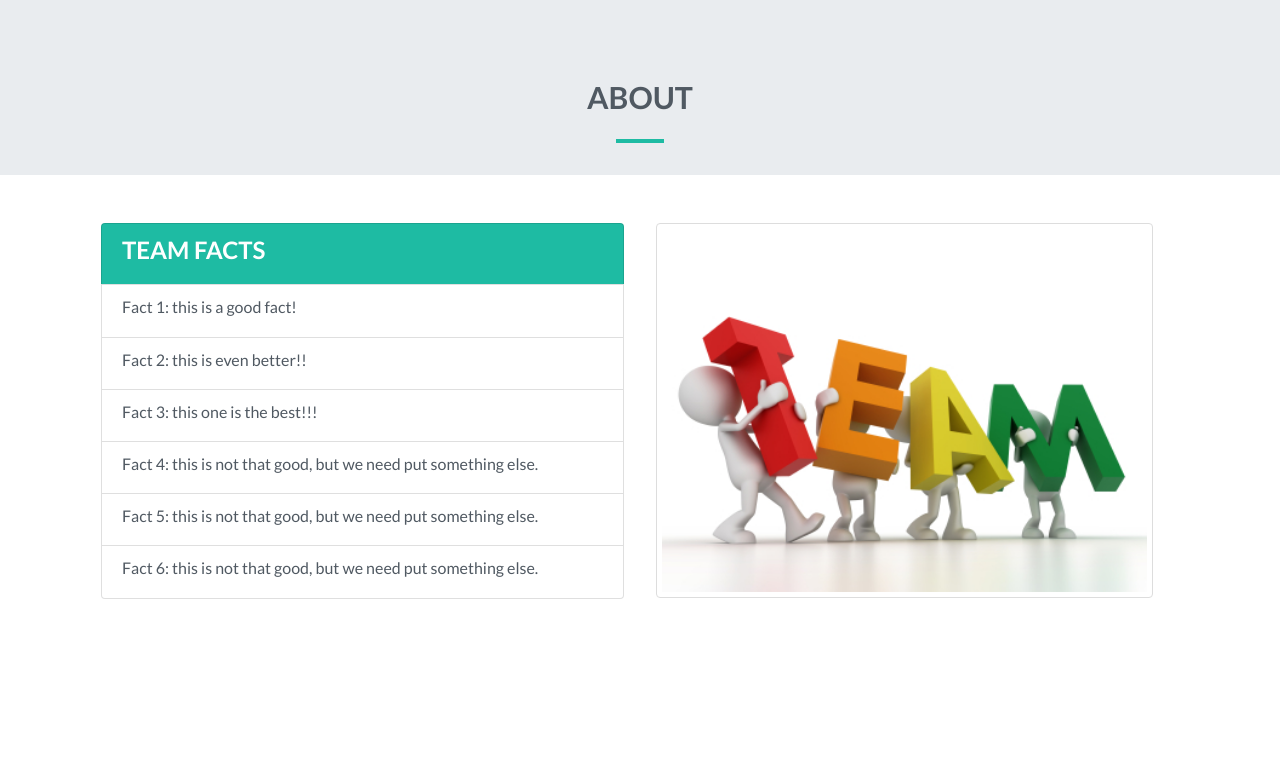
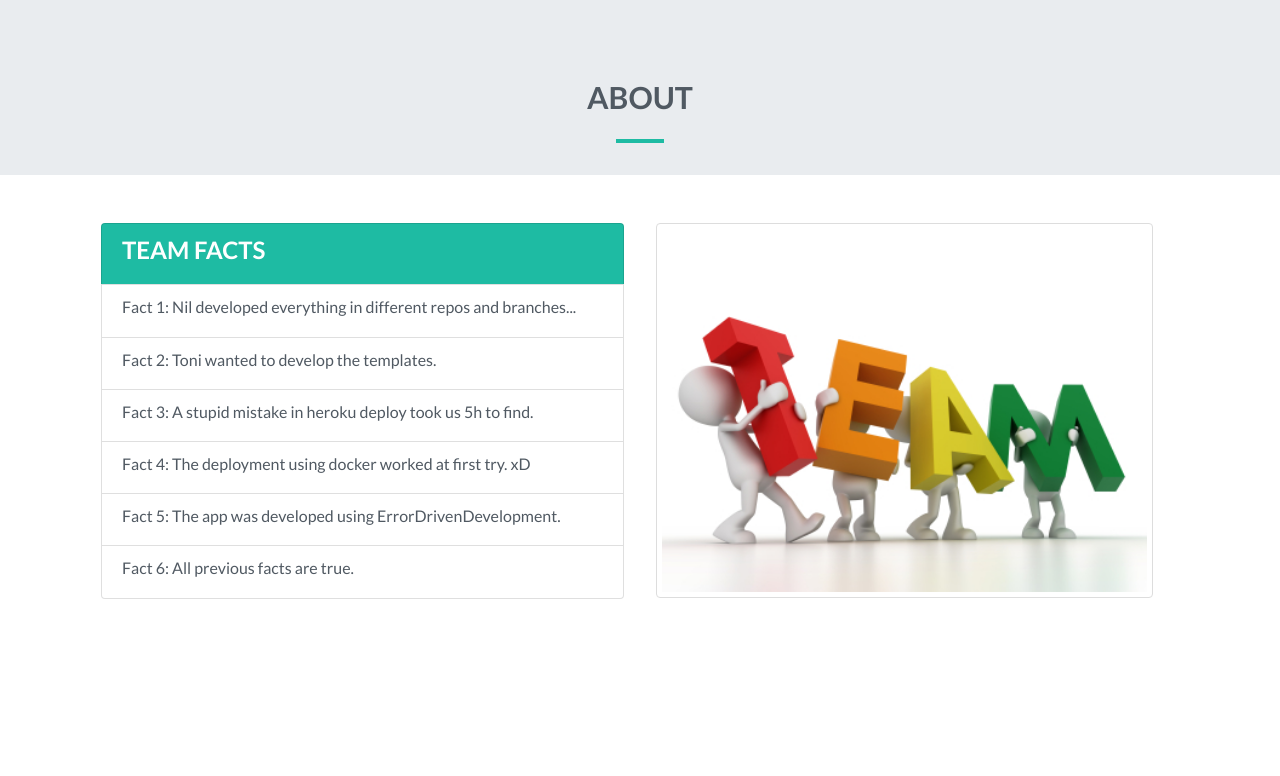
Before and after one commit to JoanPalau/UniversityApp3.0, a Django app: page / in a window 1280 px wide. Shown: the part 801-1577 px from the top of the page. Run offline with Django 3.2, Linux system fonts and the light colour scheme; some libraries are stand-ins or nearby versions.

Commit message:
Added final details in about.

```diff
--- a/univoting/templates/univoting/home.html
+++ b/univoting/templates/univoting/home.html
@@ -69,22 +69,22 @@
                             <h6 class="title-item">Team Facts</h6>
                         </li>
                         <li class="list-group-item">
-                            <h6>Fact 1: this is a good fact!</h6>
+                            <h6>Fact 1: Nil developed everything in different repos and branches...</h6>
                         </li>
                         <li class="list-group-item">
-                            <h6>Fact 2: this is even better!!</h6>
+                            <h6>Fact 2: Toni wanted to develop the templates.</h6>
                         </li>
                         <li class="list-group-item">
-                            <h6>Fact 3: this one is the best!!!</h6>
+                            <h6>Fact 3: A stupid mistake in heroku deploy took us 5h to find.</h6>
                         </li>
                         <li class="list-group-item">
-                            <h6>Fact 4: this is not that good, but we need put something else.</h6>
+                            <h6>Fact 4: The deployment using docker worked at first try. xD</h6>
                         </li>
                         <li class="list-group-item">
-                            <h6>Fact 5: this is not that good, but we need put something else.</h6>
+                            <h6>Fact 5: The app was developed using ErrorDrivenDevelopment.</h6>
                         </li>
                         <li class="list-group-item">
-                            <h6>Fact 6: this is not that good, but we need put something else.</h6>
+                            <h6>Fact 6: All previous facts are true.</h6>
                         </li>
                     </lu>
                 </div>
```
Also changed, not shown: 1 other file.
